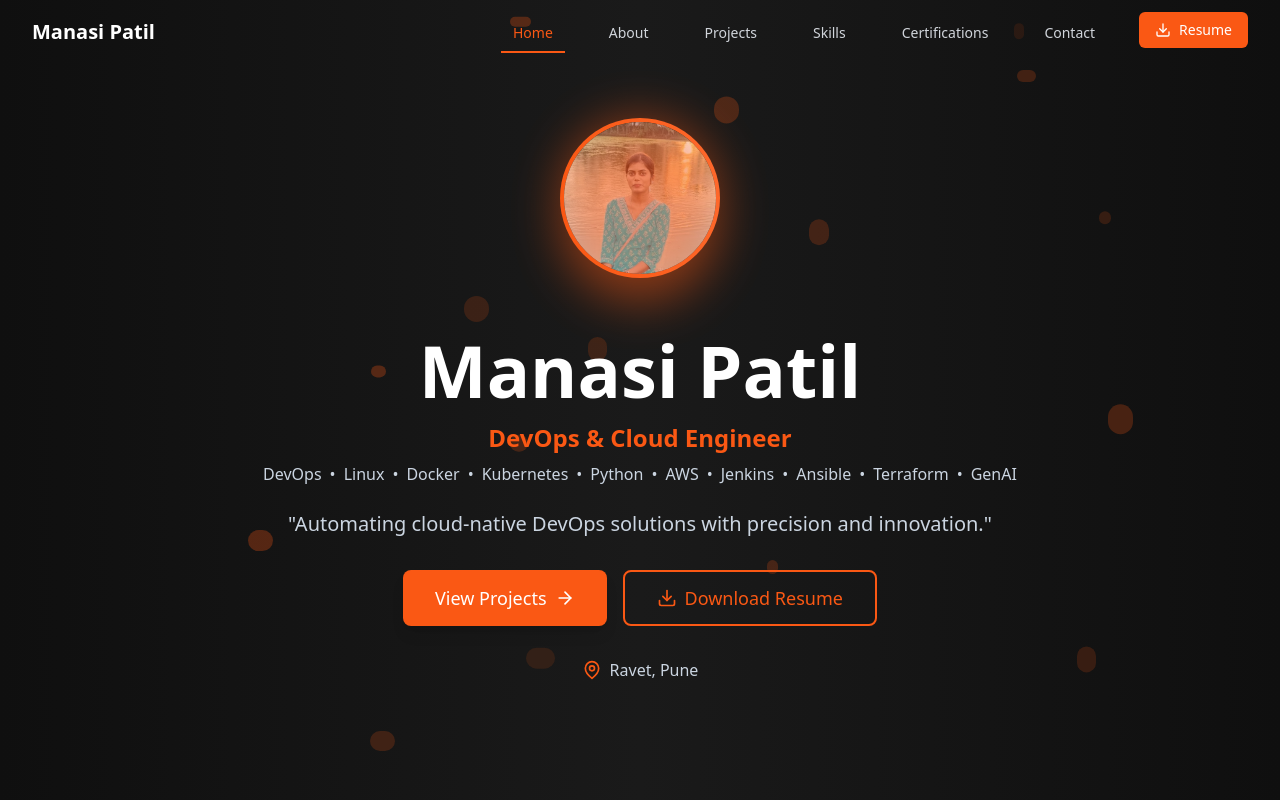
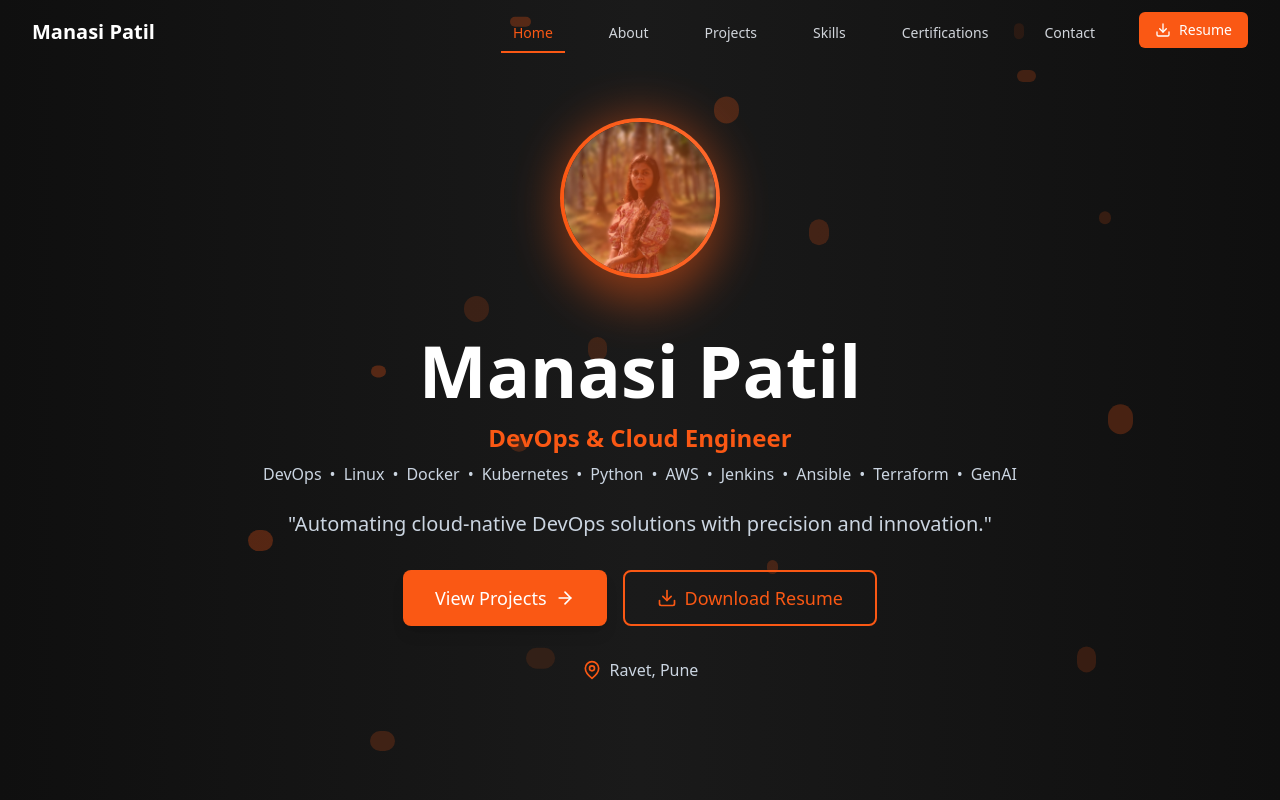
Before and after one commit to Manasi6901/Manasi_portfolio, a React (Vite) app in the folder project/: page / in a window 1280 px wide. Shown: the top 800 px of the page. Built offline with nearby package versions, Linux system fonts and the light colour scheme.

Commit message:
Update Hero.tsx

```diff
--- a/project/src/components/Hero.tsx
+++ b/project/src/components/Hero.tsx
@@ -30,7 +30,7 @@ const Hero: React.FC = () => {
               <div className="w-32 h-32 md:w-40 md:h-40 rounded-full bg-gradient-to-r from-[#fa5814] to-[#ff6d33] p-1 mb-6 mx-auto">
                 <div className="w-full h-full rounded-full bg-[#0f0f0f] flex items-center justify-center">
                   <img
-                    src="/profile.jpg"
+                    src="/profile1.jpg"
                     alt="Profile"
                     className="w-full h-full object-cover rounded-full"
                   />
```
